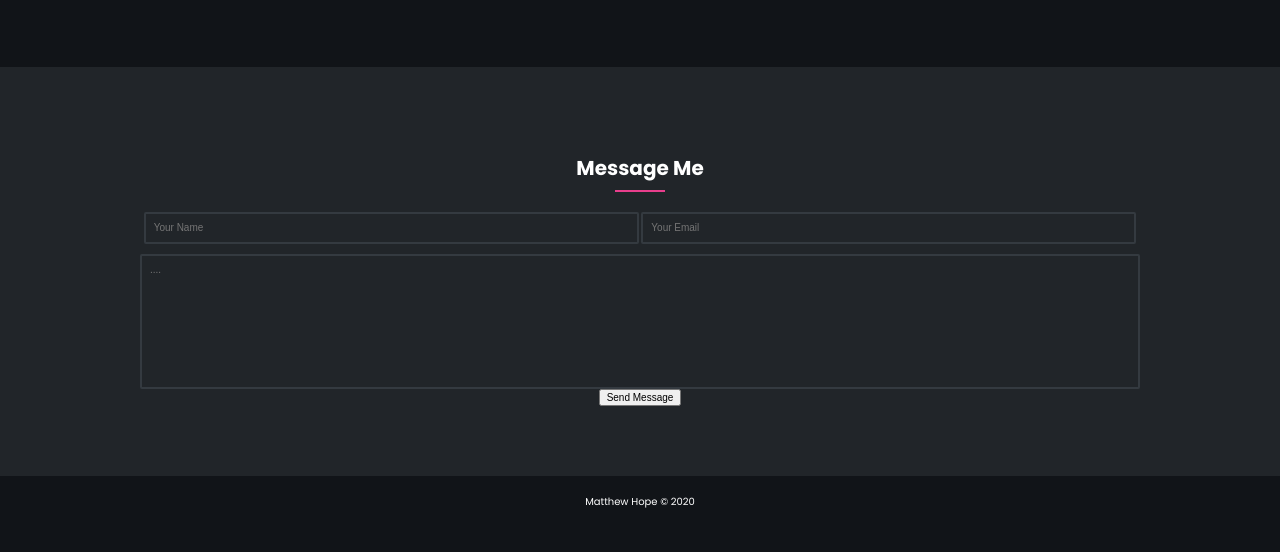
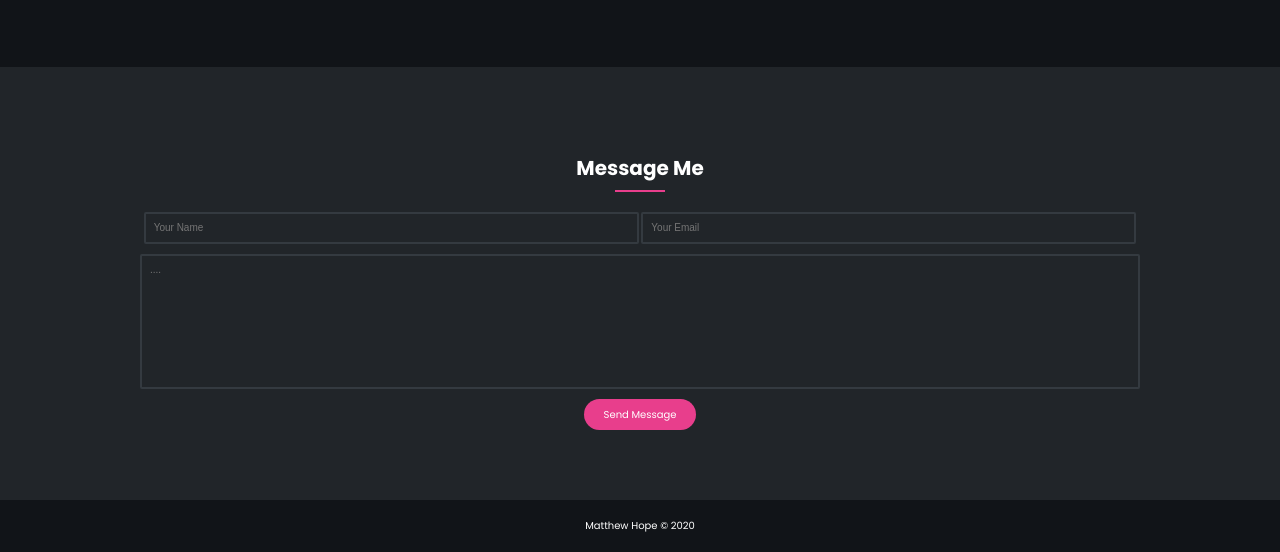
Before and after one commit to matthope1/portfolio, a plain HTML site: page index.html in a window 1280 px wide. Shown: the part 1724-2276 px from the top of the page. Before the commit the page ends 2252 px from the top, so only its background shows below. Drawn offline with nearby package versions, Linux system fonts and the light colour scheme.

Commit message:
added styling to form submit button

```diff
--- a/styles/sass/styles.scss
+++ b/styles/sass/styles.scss
@@ -217,11 +217,22 @@ header {
     }
 
     textarea {
-        margin-top: 10px;
+        margin: 10px 0;
         display: block;
         width: 100%;
         resize: none;
     }
+
+    button {
+        background-color: $pink;
+        color: #ffffff;
+        padding: 10px 20px;
+        border: none;
+        border-radius: 16px;
+        font-family: $primary;
+    }
+    //TODO: add hover effect to button
+
 }
 
 footer {
```
Also changed, not shown: styles/styles.css.
